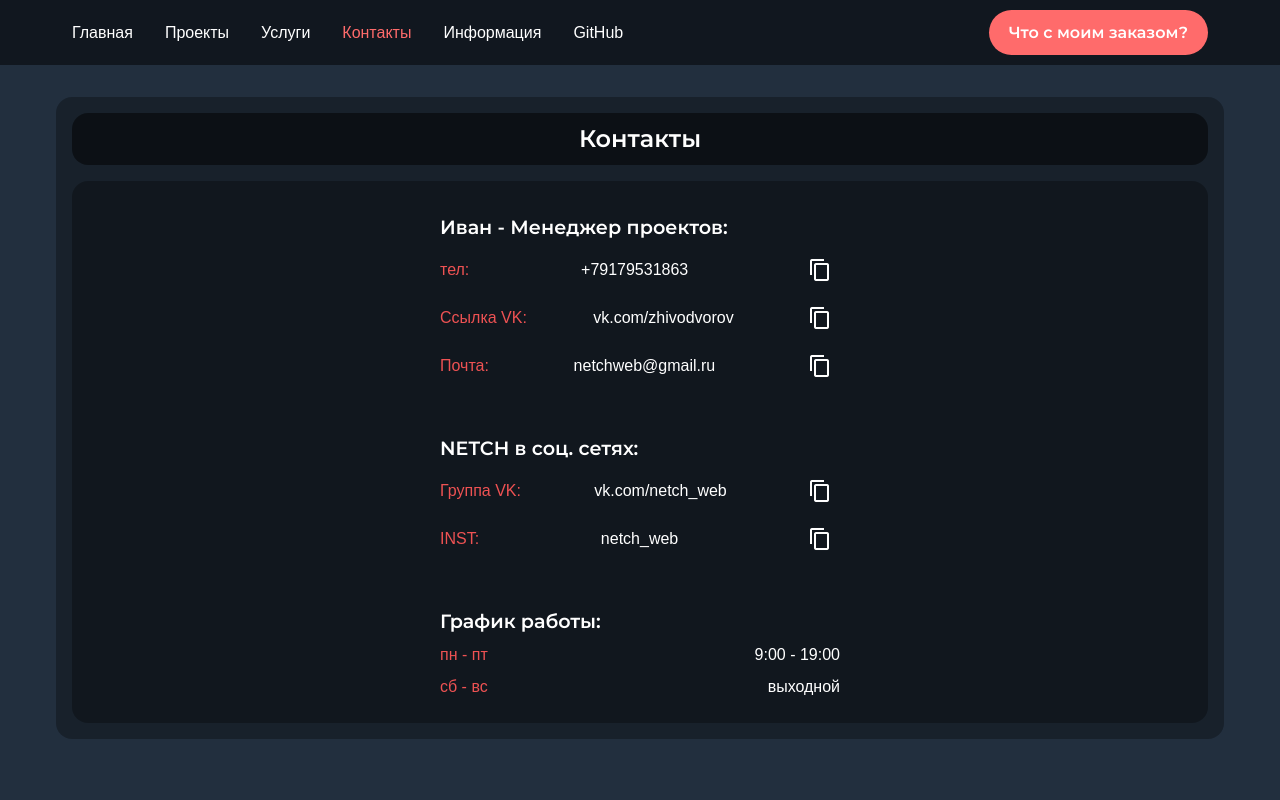
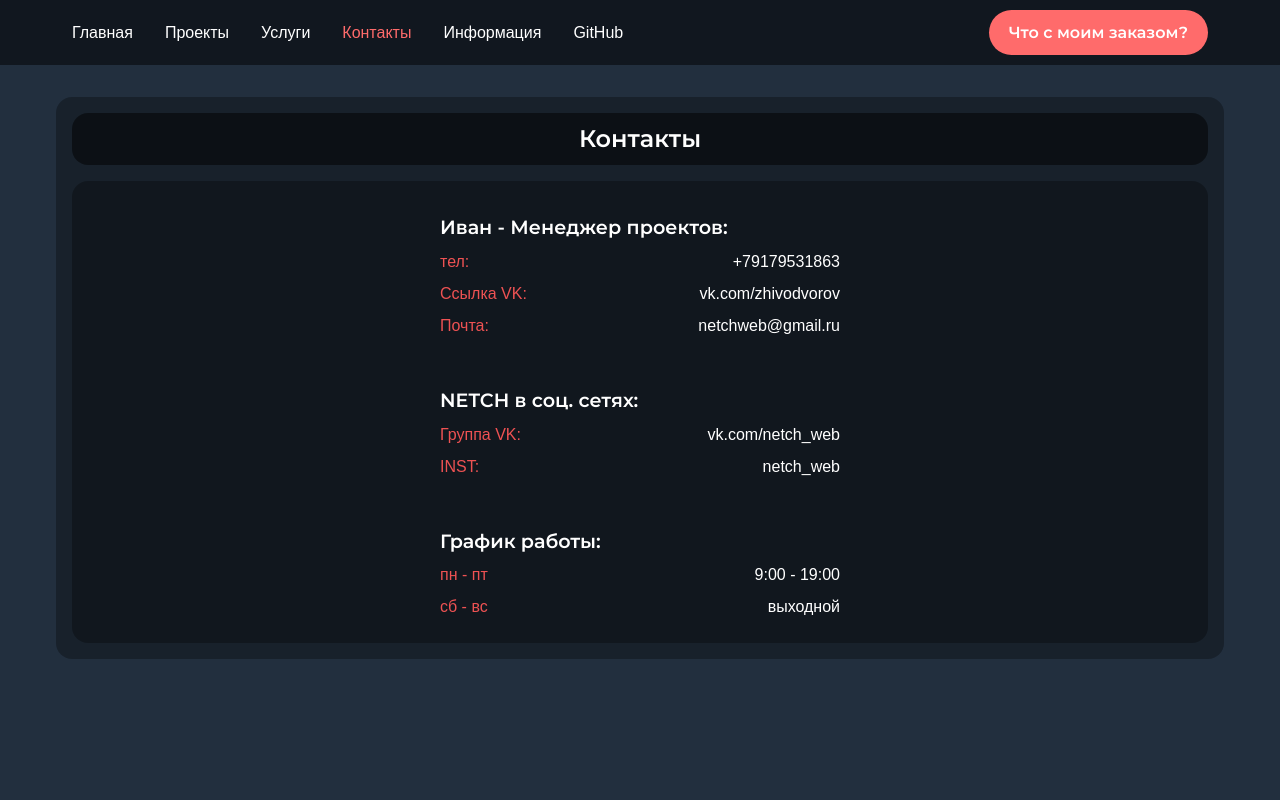
Before and after one commit to samurai-2000/netch-app, an Angular app in the folder prod/: page /contacts in a window 1280 px wide. Shown: the top 800 px of the page. Built offline with nearby package versions, Linux system fonts and the light colour scheme; a web font is replaced by a local one.

Commit message:
update test 1.0

```diff
--- a/prod/src/app/components/contacts/contacts.component.html
+++ b/prod/src/app/components/contacts/contacts.component.html
@@ -7,43 +7,37 @@
             <div class="card">
                 <ul class="contacts-list">
                     <li class="title">Иван - Менеджер проектов:</li>
-                    <li><span class="red">тел:</span> <a draggable="false" href="tel:+79179531863">+79179531863</a>
-                        <i (click)='copy("+79179531863")' class="material-icons">content_copy</i></li>
+                    <li><span class="red">тел:</span> <a draggable="false" href="tel:+79179531863">+79179531863</a></li>
 
                     <li><span class="red">Ссылка VK:</span>
                         <a
                         target="_blank"
                         draggable="false"
-                        href="https://vk.com/zhivodvorov">vk.com/zhivodvorov</a>
-                        <i (click)='copy("https://vk.com/zhivodvorov")' class="material-icons">content_copy</i></li>
+                        href="https://vk.com/zhivodvorov">vk.com/zhivodvorov</a></li>
 
                     <li><span class="red">Почта:</span>
                         <a
                         target="_blank"
                         draggable="false"
-                        href="mailto:netchweb@gmail.ru">netchweb@gmail.ru</a>
-                        <i (click)='copy("netchweb@gmail.ru")' class="material-icons">content_copy</i></li>
+                        href="mailto:netchweb@gmail.ru">netchweb@gmail.ru</a></li>
 
                     <li class="title">NETCH в соц. сетях:</li>
                     <li><span class="red">Группа VK:</span>
                         <a
                         target="_blank"
                         draggable="false"
-                        href="https://vk.com/netch_web">vk.com/netch_web</a>
-                        <i (click)='copy("https://vk.com/netch_web")' class="material-icons">content_copy</i></li>
+                        href="https://vk.com/netch_web">vk.com/netch_web</a></li>
 
                     <li><span class="red">INST:</span>
                         <a
                         target="_blank"
                         draggable="false"
-                        href="https://www.instagram.com/netch_web/?hl=ru">netch_web</a>
-                        <i (click)='copy("netch_web")' class="material-icons">content_copy</i></li>
+                        href="https://www.instagram.com/netch_web/?hl=ru">netch_web</a></li>
 
                     <li class="title">График работы:</li>
                     <li><span class="red">пн - пт</span><span>9:00 - 19:00</span></li>
                     <li><span class="red">сб - вс</span><span>выходной</span></li>
                 </ul>
-                <span *ngIf="completeCopy" class="info">Скопировано :)</span>
             </div>
         </div>
     </div>
--- a/prod/src/app/components/contacts/contacts.component.ts
+++ b/prod/src/app/components/contacts/contacts.component.ts
@@ -20,10 +20,4 @@ export class ContactsComponent implements OnInit{
 
   }
 
-  public copy(value: string) {
-    navigator.clipboard.writeText(value)
-    .then(() => this.completeCopy = true)
-    .then(() => setTimeout(() => this.completeCopy = false, 1000))
-  }
-
 }
```
